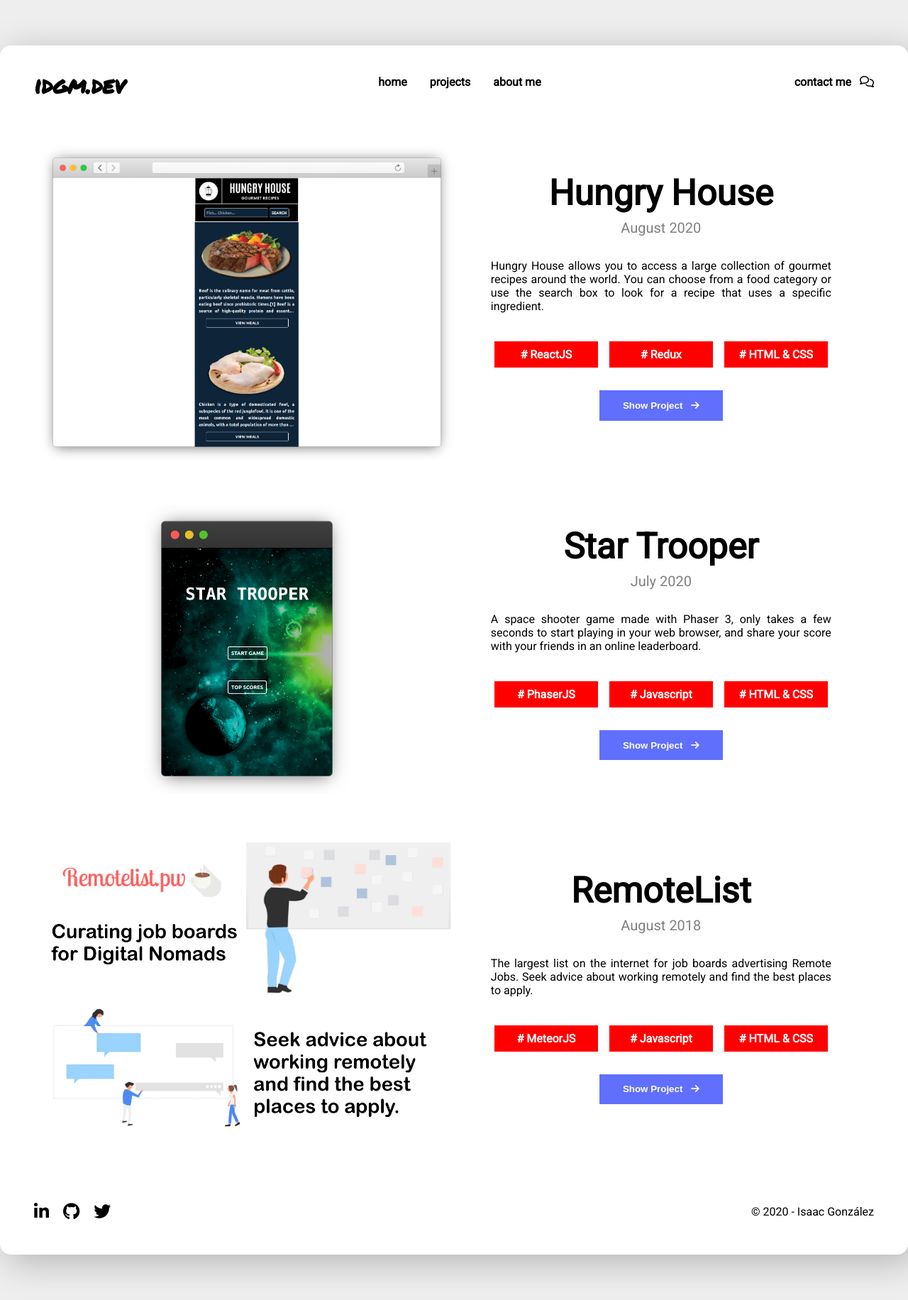
After one commit to idgm5/portfolio, a PHP site: page /projects.html in a window 1280 px wide. The commit adds this page. Shown: the whole page at 71% size. Run offline with PHP 8.4, Linux system fonts and the light colour scheme; some libraries are stand-ins or nearby versions.

Commit message:
Add projects page, content and links

```diff
--- a/assets/style.css
+++ b/assets/style.css
@@ -163,3 +163,54 @@ footer {
 .footer-icons>a {
   margin-right: 1rem;
 }
+
+#project-picture {
+  width: 50%;
+}
+
+.example-project {
+  display: flex;
+  flex-direction: column;
+  align-items: center;
+}
+
+.example-project > h2 {
+  font-size: 50px;
+}
+
+.example-project > h3 {
+  font-size: 20px;
+  margin: 0.5rem 0;
+}
+
+.example-project > p {
+  margin: 1.5rem 0;
+  text-align: justify;
+  width: 480px;
+}
+
+.tags {
+  display: flex;
+  margin: 1rem 0;
+}
+
+.tags > span {
+  border: 1px solid transparent;
+  background-color: red;
+  padding: 0.5rem;
+  margin: 0 0.5rem;
+  width: 8rem;
+  color: white;
+  font-weight: bold;
+  text-align: center;
+}
+
+.example-project > button {
+  margin: 1rem;
+}
+
+#starTrooper {
+  display: flex;
+  justify-content: center;
+  width: 50%;
+}
--- a/index.html
+++ b/index.html
@@ -13,8 +13,8 @@
         <h1>idgm.dev</h1>
         <div class="header-menu">
           <ul>
-            <li><a href="#">Home</a></li>
-            <li><a href="#">Projects</a></li>
+            <li><a href="./index.html">Home</a></li>
+            <li><a href="./projects.html">Projects</a></li>
             <li><a href="#">About me</a></li>
           </ul>
         </div>
@@ -38,7 +38,7 @@
         <div class="body-project">
           <h3>Latest Project</h3>
           <img src="./assets/projects/hungry_house.png" alt="lastProject" />
-          <button type="button" name="button">Show <i class="fas fa-arrow-right"></i></button>
+          <button type="button" name="button" onclick="window.location.href='https://github.com/idgm5/catalogue';">Show <i class="fas fa-arrow-right"></i></button>
         </div>
       </div>
       <footer>
--- /dev/null
+++ b/projects.html
@@ -0,0 +1,87 @@
+<!DOCTYPE html>
+<html lang="en" dir="ltr">
+
+<head>
+  <meta charset="utf-8">
+  <meta name="viewport" content="width=device-width, initial-scale=1">
+  <title>@idgm5 - Isaac Gonzalez</title>
+  <link rel="stylesheet" href="assets/style.css">
+  <script src="https://kit.fontawesome.com/8e996abce9.js"></script>
+</head>
+
+<body>
+  <div id="container">
+    <div class="container-header">
+      <h1>idgm.dev</h1>
+      <div class="header-menu">
+        <ul>
+          <li><a href="./index.html">Home</a></li>
+          <li><a href="./projects.html">Projects</a></li>
+          <li><a href="#">About me</a></li>
+        </ul>
+      </div>
+      <div>
+        <a href="mailto: idgm@pm.me">Contact me <i class="far fa-comments"></i></a>
+      </div>
+    </div>
+    <div class="container-body">
+      <img src="./assets/projects/hungry_house.png" alt="lastProject" id="project-picture" />
+      <div class="body-project example-project">
+        <h2>Hungry House</h2>
+        <h3>August 2020</h3>
+        <p>Hungry House allows you to access a large collection of gourmet recipes around the world.
+          You can choose from a food category or use the search box
+          to look for a recipe that uses a specific ingredient.</p>
+        <div class="tags">
+        <span># ReactJS</span>
+        <span># Redux</span>
+        <span># HTML & CSS</span>
+        </div>
+        <button type="button" name="button" onclick="window.location.href='https://github.com/idgm5/catalogue';">Show Project <i class="fas fa-arrow-right"></i></button>
+      </div>
+    </div>
+    <div class="container-body">
+      <div id="starTrooper">
+        <img src="./assets/projects/star_trooper.png" alt="lastProject" id="project-picture" class="trooper-30"/>
+      </div>
+      <div class="body-project example-project">
+        <h2>Star Trooper</h2>
+        <h3>July 2020</h3>
+        <p>A space shooter game made with Phaser 3,
+          only takes a few seconds to start playing in your web browser,
+          and share your score with your friends in an online leaderboard.</p>
+        <div class="tags">
+        <span># PhaserJS</span>
+        <span># Javascript</span>
+        <span># HTML & CSS</span>
+        </div>
+        <button type="button" name="button" onclick="window.location.href='https://github.com/idgm5/shootergame';">Show Project <i class="fas fa-arrow-right"></i></button>
+      </div>
+    </div>
+    <div class="container-body">
+      <img src="./assets/projects/remotelist.png" alt="lastProject" id="project-picture" />
+      <div class="body-project example-project">
+        <h2>RemoteList</h2>
+        <h3>August 2018</h3>
+        <p>The largest list on the internet for job boards advertising Remote Jobs.
+          Seek advice about working remotely and find the best places to apply.</p>
+        <div class="tags">
+        <span># MeteorJS</span>
+        <span># Javascript</span>
+        <span># HTML & CSS</span>
+        </div>
+        <button type="button" name="button" onclick="window.location.href='https://www.remotelist.pw/';">Show Project <i class="fas fa-arrow-right"></i></button>
+      </div>
+    </div>
+    <footer>
+      <div class="footer-icons">
+        <a href="https://www.linkedin.com/in/isaacmunguia/"><i class="fab fa-linkedin-in"></i></a>
+        <a href="https://www.github.com/idgm5"><i class="fab fa-github"></i></a>
+        <a href="https://www.twitter.com/idgm5"><i class="fab fa-twitter"></i></a>
+      </div>
+      <p>© 2020 - Isaac González </p>
+    </footer>
+  </div>
+</body>
+
+</html>
```
Also changed, not shown: assets/projects/remotelist.png (added), assets/projects/star_trooper.png (added).
